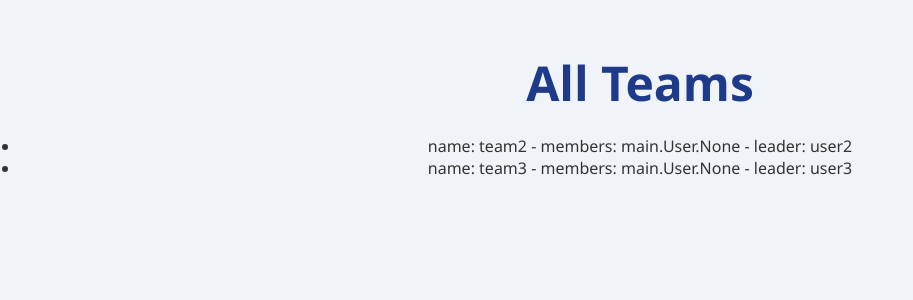
After one commit to Emixin/TeamUps, a Django app: page /teams/ in a window 1280 px wide. The commit adds this page. Shown: the top 300 px of the page, without its empty margins (0-913 px from the left). Run offline with Django 5.2, Linux system fonts and the light colour scheme; a user stored in the database is signed in; data comes from the database, SQL or seed files in the repository; both versions use the stored data as it was after the commit.

Commit message:
Merging TaskCreateView and TeamCreateView

```diff
--- a/main/forms.py
+++ b/main/forms.py
@@ -34,6 +34,6 @@ class TaskForm(forms.ModelForm):
 
 
     def __init__(self, *args, **kwargs):
-        user = kwargs.get("user")
+        led_teams = kwargs.pop("user_led_teams", Team.objects.none())
         super().__init__(*args, **kwargs)
-        self.fields["team"].queryset = Team.objects.filter(members=user)
+        self.fields["team"].queryset = led_teams
--- a/main/models.py
+++ b/main/models.py
@@ -31,7 +31,7 @@ class User(AbstractUser):
     updated_at = models.DateTimeField(auto_now=True)
 
 
-
+    # i should use these methods in views.py later
     def calculate_new_score(self, new_score):
         self.score_count += 1
         self.score = (self.score * (self.score_count - 1) + new_score) / (self.score_count)
@@ -68,6 +68,7 @@ class Task(models.Model):
     updated_at = models.DateTimeField(auto_now=True)
 
 
+    # i should use these methods in views.py later
     def renew_deadline(self, extra_time):
         self.deadline += extra_time
         self.save()
@@ -94,6 +95,7 @@ class Team(models.Model):
     updated_at = models.DateTimeField(auto_now=True)
 
 
+    # i should use these methods in views.py later
     def recalculate_teamwork_score(self, new_team_score):
         self.score_count += 1
         self.teamwork_score = (self.teamwork_score * (self.score_count - 1) + new_team_score) / (self.score_count)
--- /dev/null
+++ b/main/templates/main/teams_list.html
@@ -0,0 +1,20 @@
+<!DOCTYPE html>
+<html>
+<head>
+    <title>Tasks List</title>
+        {% load static %}
+        <link rel="stylesheet" href="{% static 'main/styles.css' %}">
+</head>
+<body>
+
+    <h1>All Teams</h1>
+    <ul>
+      {% for team in teams %}
+        <li>name: {{ team.name }} - members: {{ team.members }} - leader: {{ team.leader }}</li>
+      {% empty %}
+        <li>No teams found.</li>
+      {% endfor %}
+    </ul>
+
+</body>
+</html>
--- a/main/urls.py
+++ b/main/urls.py
@@ -1,6 +1,6 @@
 from django.urls import path
-from .views import TaskListView, HomePageView, MyLoginView, MyLogoutView
-from .views import DashboardView, MySignUpView, TeamCreateView, TaskCreateView
+from .views import TaskListView, TeamListView, HomePageView, MyLoginView, MyLogoutView
+from .views import DashboardView, MySignUpView
 
 
 urlpatterns = [
@@ -9,7 +9,6 @@ urlpatterns = [
     path('signup/', MySignUpView.as_view(), name='signup'),
     path('logout/', MyLogoutView.as_view(), name='logout'),
     path('dashboard/', DashboardView.as_view(), name='dashboard'),
-    path("teams/create/", TeamCreateView.as_view(), name="create_team"),
-    path("tasks/create/", TaskCreateView.as_view(), name="create_task"),
     path('tasks/', TaskListView.as_view(), name='tasks'),
+    path('teams/', TeamListView.as_view(), name='teams'),
 ]
--- a/main/views.py
+++ b/main/views.py
@@ -79,9 +79,47 @@ class DashboardView(LoginRequiredMixin, DetailView):
 
     def get_context_data(self, **kwargs):
         context = super().get_context_data(**kwargs)
+        user = self.request.user
         context["team_form"] = TeamForm()
-        context["task_form"] = TaskForm()
+        context["task_form"] = TaskForm(user_led_teams=Team.objects.filter(leader=user))
         return context
+
+    def post(self, request):
+        user = self.request.user
+
+        if "create_task" in request.POST:
+            task_form = TaskForm(request.POST, user_led_teams=Team.objects.filter(leader=user))
+
+            if task_form.is_valid():
+                task = task_form.save(commit=False)
+                task.created_by = user
+                task.save()
+                return redirect('dashboard')
+
+        else:
+            task_form = TaskForm(user_led_teams=Team.objects.filter(leader=user))
+
+
+        if "create_team" in request.POST:
+            team_form = TeamForm(request.POST)
+
+            if team_form.is_valid():
+                team = team_form.save()
+                team.members.add(user)
+                if team.leader not in team.members.all():
+                    team.members.add(team.leader)
+
+                return redirect('dashboard')
+
+            else:
+                team_form = TeamForm()
+
+            context = self.get_context_data()
+            context["task_form"] = task_form
+            context["team_form"] = team_form
+            return self.render_to_response(context)
+
+
 
 
 class TaskListView(LoginRequiredMixin, ListView):
@@ -95,36 +133,12 @@ class TaskListView(LoginRequiredMixin, ListView):
         return Task.objects.filter(team__in=user_teams)
 
 
+# it seems the user's teams list is not correct
+class TeamListView(LoginRequiredMixin, ListView):
+    model = Team
+    template_name = 'main/teams_list.html'
+    context_object_name = 'teams'
 
-class TeamCreateView(LoginRequiredMixin, CreateView):
-    model = Team
-    form_class = TeamForm
-    success_url = reverse_lazy('dashboard')
-
-    def form_valid(self, form):
-        response = super().form_valid(form)
-        self.object.members.add(self.request.user)
-
-        leader = form.cleaned_data["leader"]
-        if leader not in self.object.members.all():
-            self.object.members.add(leader)
-
-        return response
-
-
-
-class TaskCreateView(LoginRequiredMixin, CreateView):
-    model = Task
-    form_class = TaskForm
-    success_url = reverse_lazy('dashboard')
-
-
-    def get_form_kwargs(self):
-        kwargs = super().get_form_kwargs()
-        kwargs["user"] = self.request.user
-        return kwargs
-
-    def form_valid(self, form):
-        task = form.save(commit=False)
-        task.created_by = self.request.user
-        return super().form_valid(form)
+    def get_queryset(self):
+        user = self.request.user
+        return Team.objects.filter(members=user)
```
Also changed, not shown: main/templates/main/dashboard.html (+6 -5 lines), db.sqlite3.
